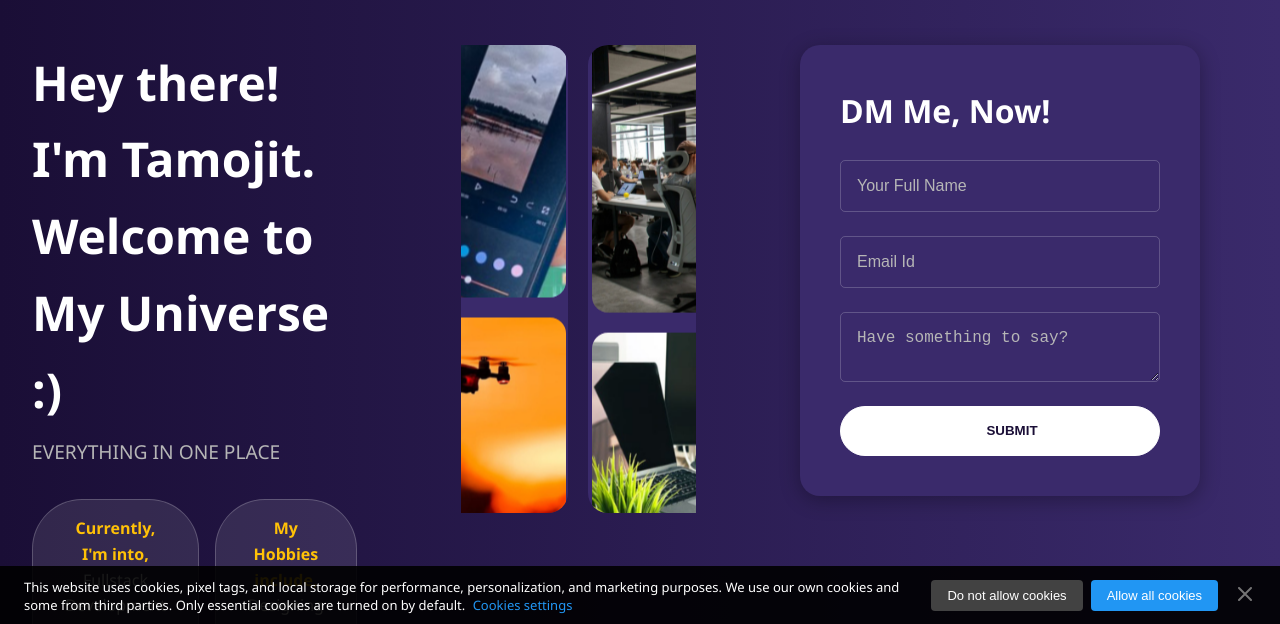
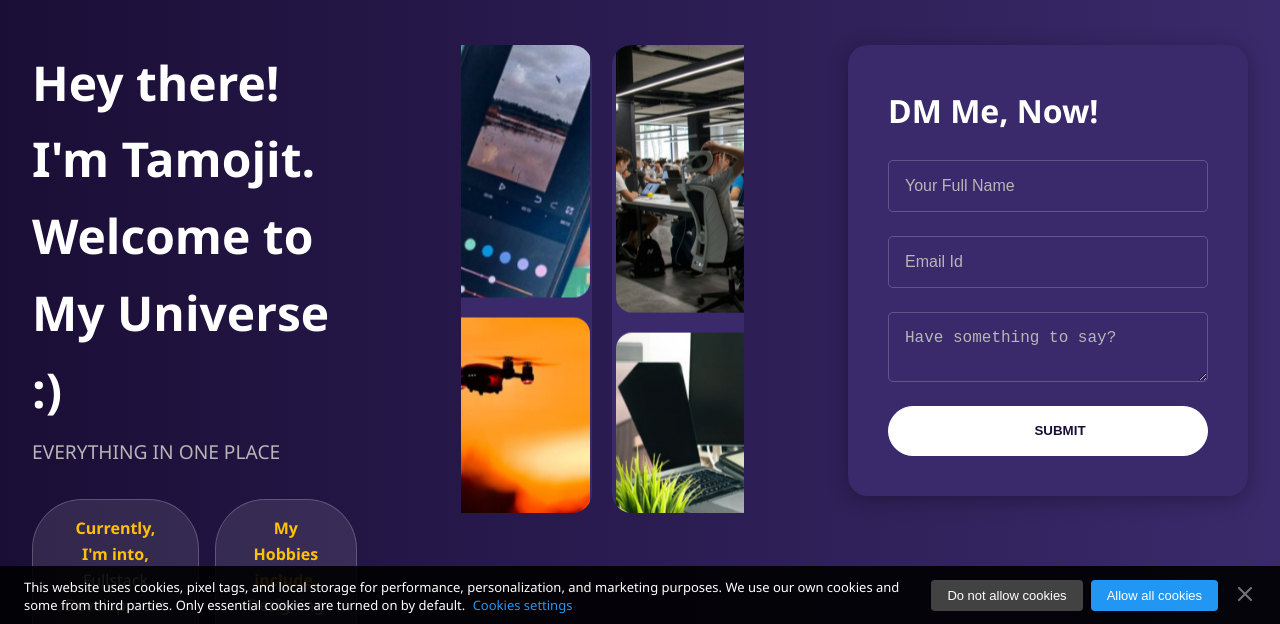
Before and after one commit to astrodestroyergithub/tamojit-roy-verse-360, a plain HTML site: page index.html in a window 1280 px wide. Shown: the part 174-798 px from the top of the page. Drawn offline with nearby package versions, Linux system fonts and the light colour scheme; files whose address does not match are found by name.

Commit message:
Made some changes

```diff
--- a/style.css
+++ b/style.css
@@ -847,7 +847,7 @@ body {
 
     .main-section__enquire-card {
         margin-left: none;
-        margin-right: 5em;
+        margin-right: 2em;
     }
 }
 
```
